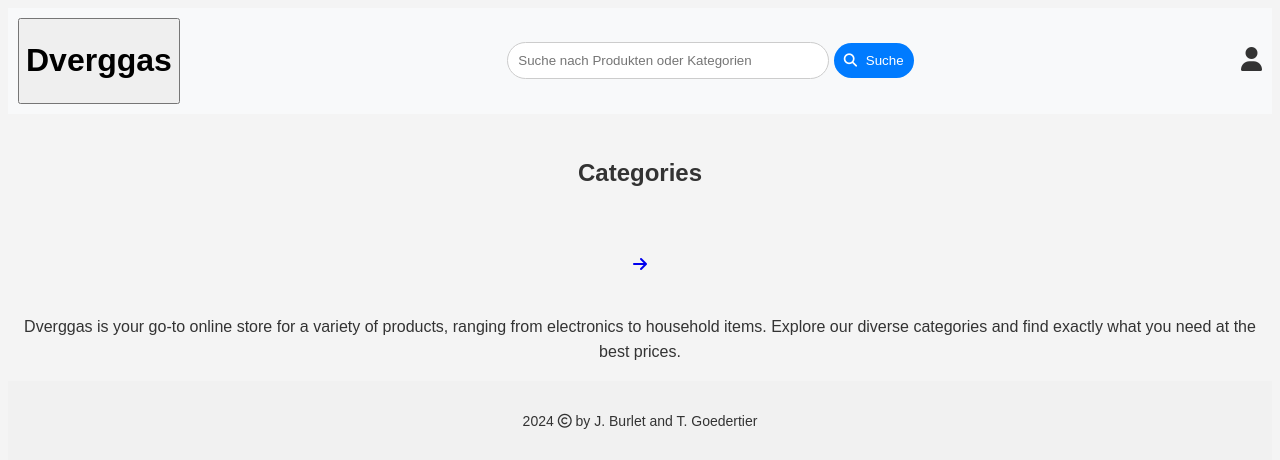
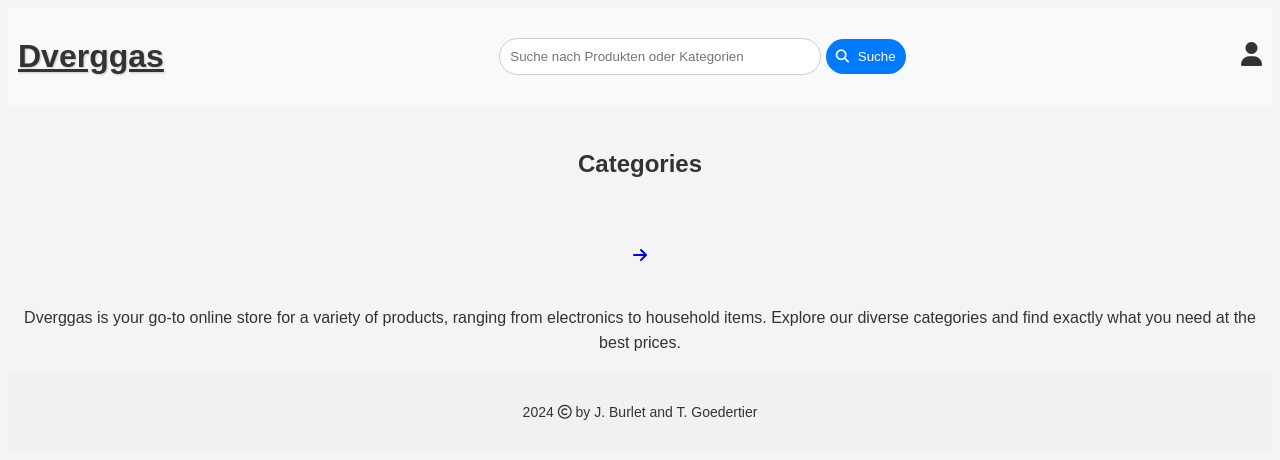
Before and after one commit to sprudello/Dverggas, a PHP site: page / in a window 1280 px wide. Shown: the top 460 px of the page. Run offline with PHP 8.4, Linux system fonts and the light colour scheme; data that the repository does not hold is empty; some libraries are stand-ins or nearby versions.

Commit message:
CSS Update
Changed:
- Header title to not be a button

Added:
- CSS For header title

```diff
--- a/include/header.php
+++ b/include/header.php
@@ -1,8 +1,6 @@
 <!-- Header -->
 <header>
-    <button>
-        <h1>Dverggas</h1>
-    </button>
+        <a class="title-button" href="index.php">Dverggas</a>
   <!-- Search Bar -->
     <form method="GET" action="search.php">
         <div class="searchbar">
--- a/styles/styles.css
+++ b/styles/styles.css
@@ -31,13 +31,22 @@ header div {
     position:relative;
 }
 
-header h1 {
-    font-size: 2rem;
-}
-
 header .fa-user {
     font-size: 24px;
     cursor: pointer;
+}
+
+.title-button {
+    font-size: 2rem;
+    font-weight: bold;
+    color: #333;
+    text-shadow: 1px 1px 2px rgba(0, 0, 0, 0.2);
+    transition: transform 0.3s, color 0.4s;
+}
+
+.title-button:hover {
+    color: #444;
+    transform: scale(1.05);
 }
 
 /* User Menu */
```
